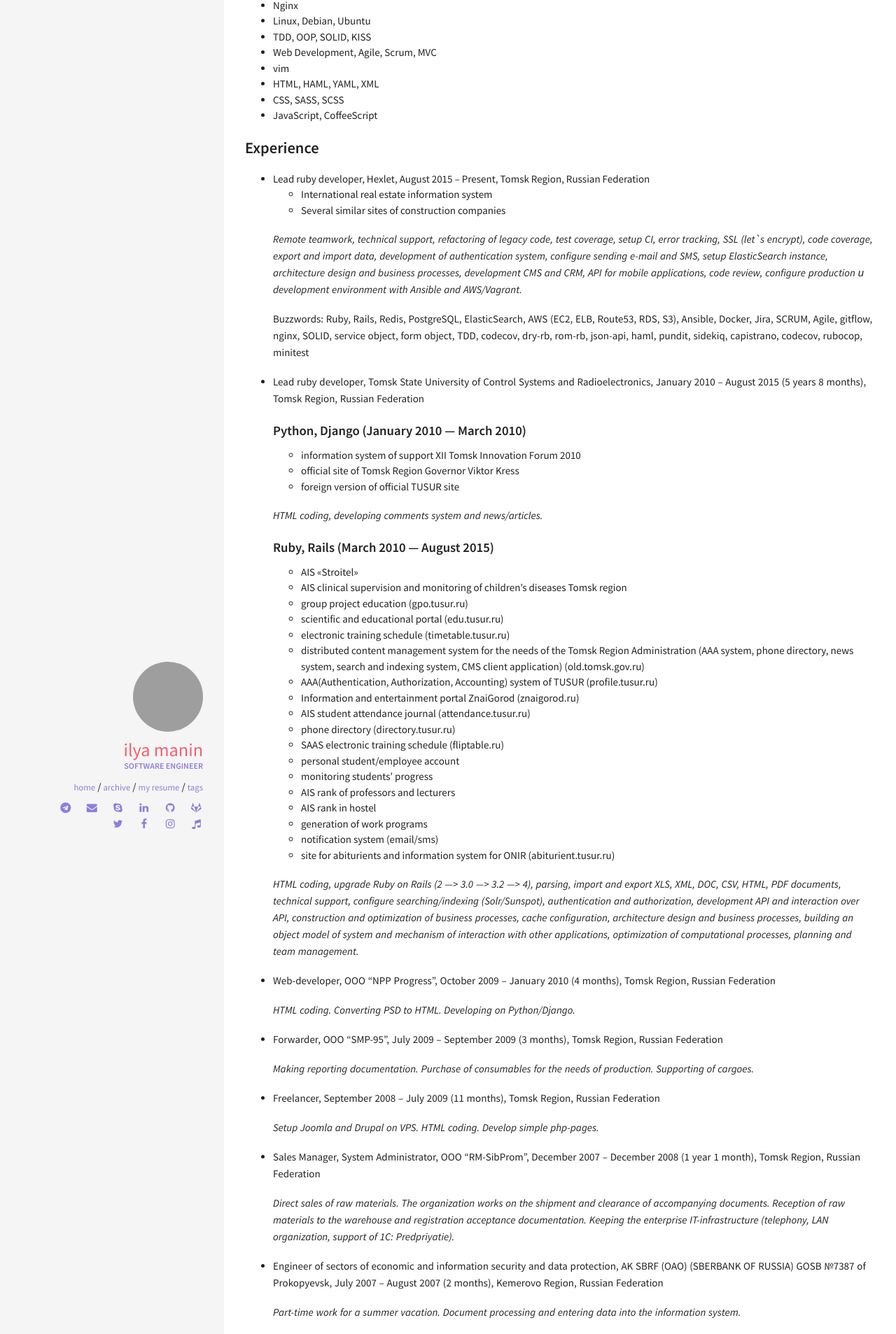
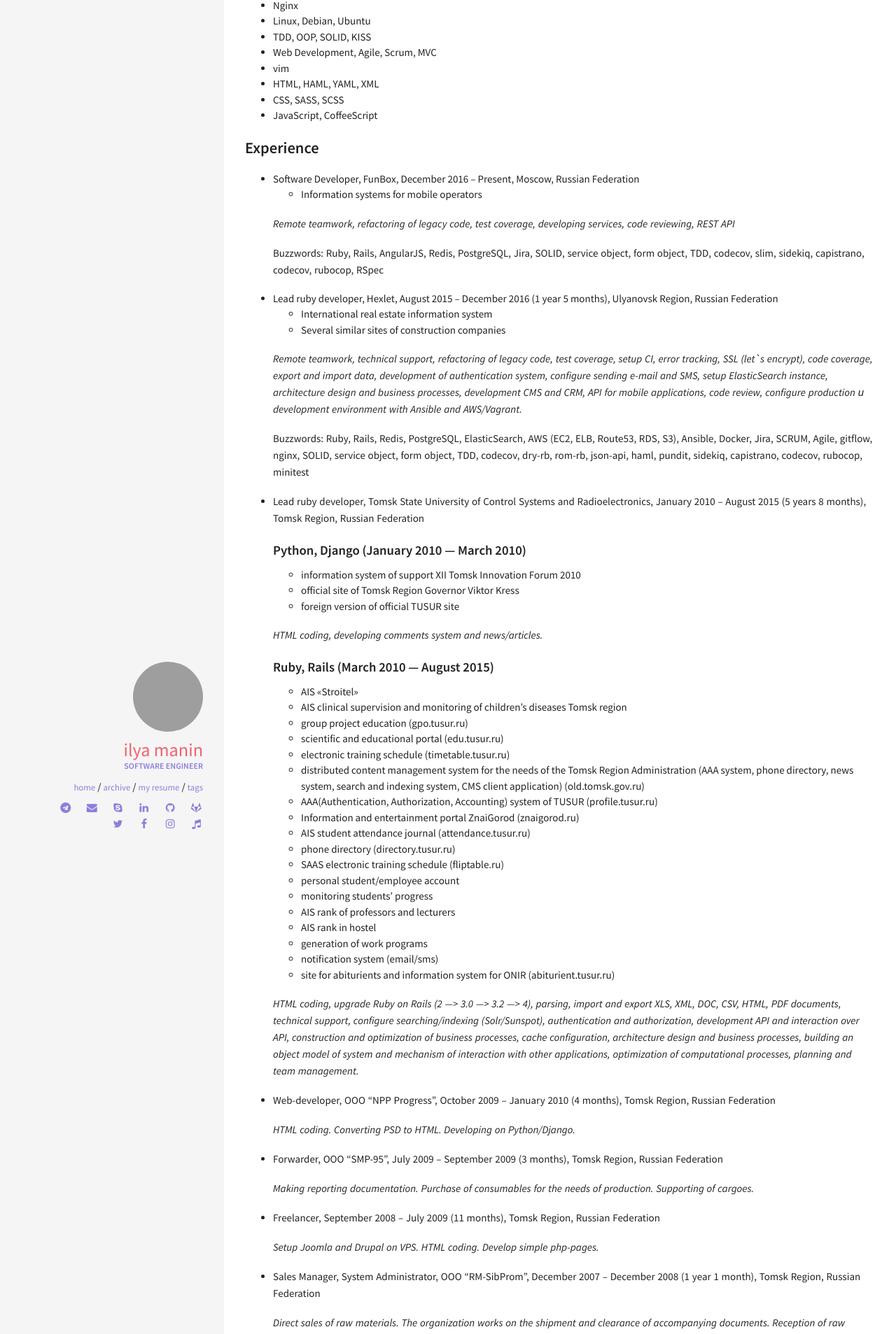
Before and after one commit to XaMuT/xamut.github.io, a Jekyll site: the page built from _pages/resume.md, in a window 1280 px wide. Shown: the part 502-2409 px from the top of the page at 70% size. Built offline with Jekyll 4.4.1, drawn with Linux system fonts in a browser that asks for light colours; grey boxes are pictures that could not be loaded.

Commit message:
Update resume

```diff
--- a/_pages/resume.md
+++ b/_pages/resume.md
@@ -27,7 +27,14 @@ Experienced in development backend software on Ruby, mostly using Ruby on Rails
 
 ### Experience
 
-* Lead ruby developer, Hexlet, August 2015 – Present, Tomsk Region, Russian Federation
+* Software Developer, FunBox, December 2016 –  Present, Moscow, Russian Federation
+  * Information systems for mobile operators
+
+  *Remote teamwork, refactoring of legacy code, test coverage, developing services, code reviewing, REST API*
+
+  Buzzwords: Ruby, Rails, AngularJS, Redis, PostgreSQL, Jira, SOLID, service object, form object, TDD, codecov, slim, sidekiq, capistrano, codecov, rubocop, RSpec
+
+* Lead ruby developer, Hexlet, August 2015 – December 2016 (1 year 5 months), Ulyanovsk Region, Russian Federation
   * International real estate information system
   * Several similar sites of construction companies
 
```
